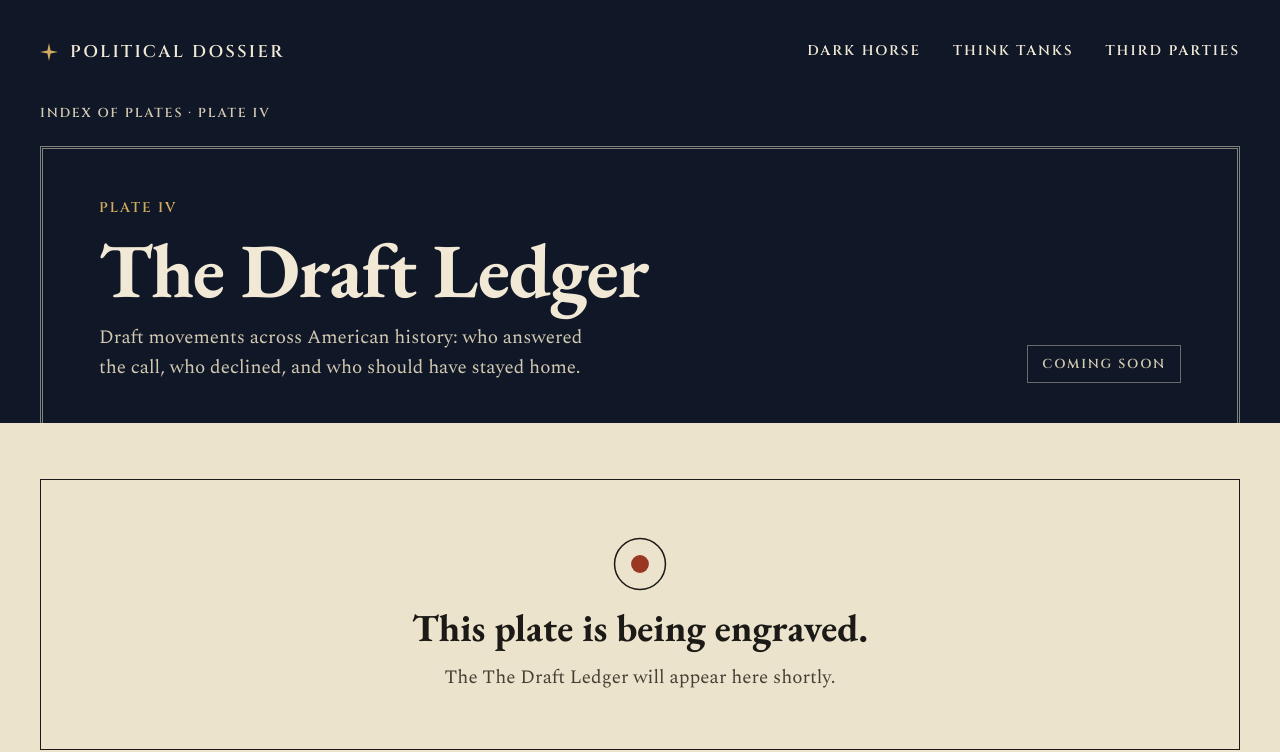
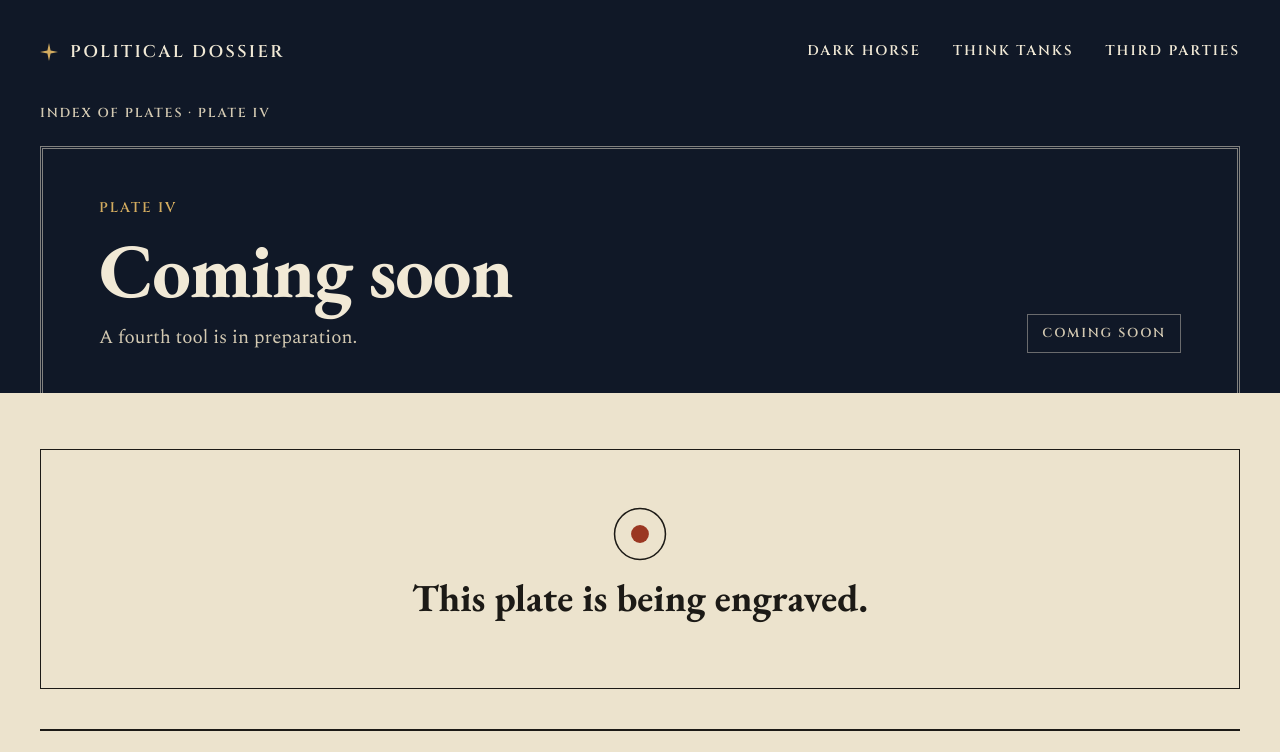
Before and after one commit to Political-Dossier/political-dossier, a plain HTML site: page drafts/index.html in a window 1280 px wide. Shown: the top 752 px of the page. Drawn offline with nearby package versions, Linux system fonts and the light colour scheme.

Commit message:
Plate IV: show only "Coming soon"
Co-Authored-By: Claude Opus 5.5 <noreply@anthropic.com>
Claude-Session: https://claude.ai/code/session_019vCJ1BoYakHYrbDmWevB7i

```diff
--- a/drafts/index.html
+++ b/drafts/index.html
@@ -3,8 +3,8 @@
 <head>
 <meta charset="utf-8">
 <meta name="viewport" content="width=device-width, initial-scale=1">
-<title>The Draft Ledger · Political Dossier</title>
-<meta name="description" content="Draft movements across American history: who answered the call, who declined, and who should have stayed home.">
+<title>Coming soon &middot; Political Dossier</title>
+<meta name="description" content="A fourth Political Dossier tool, coming soon.">
 <link rel="preconnect" href="https://fonts.googleapis.com">
 <link rel="preconnect" href="https://fonts.gstatic.com" crossorigin>
 <link href="https://fonts.googleapis.com/css2?family=Cinzel:wght@500;600;700&family=EB+Garamond:ital,wght@0,600;0,700;1,600&family=Spectral:wght@400;500;600&display=swap" rel="stylesheet">
@@ -30,8 +30,8 @@
     <div class="plate-title">
       <div>
         <div class="num label">Plate IV</div>
-        <h1>The Draft Ledger</h1>
-        <p>Draft movements across American history: who answered the call, who declined, and who should have stayed home.</p>
+        <h1>Coming soon</h1>
+        <p>A fourth tool is in preparation.</p>
       </div>
       <span class="tag label">Coming soon</span>
     </div>
@@ -45,7 +45,7 @@
     <div class="tool-slot" id="tool">
       <svg width="56" height="56" viewBox="0 0 44 44" aria-hidden="true"><circle cx="22" cy="22" r="20" fill="none" stroke="#1C1A16" stroke-width="1.2"/><circle cx="22" cy="22" r="7" fill="#9A3722"/></svg>
       <h2>This plate is being engraved.</h2>
-      <p>The The Draft Ledger will appear here shortly.</p>
+      <p></p>
     </div>
     <!-- /TOOL -->
 
```
Also changed, not shown: index.html (+3 -4 lines), 1 other file.
